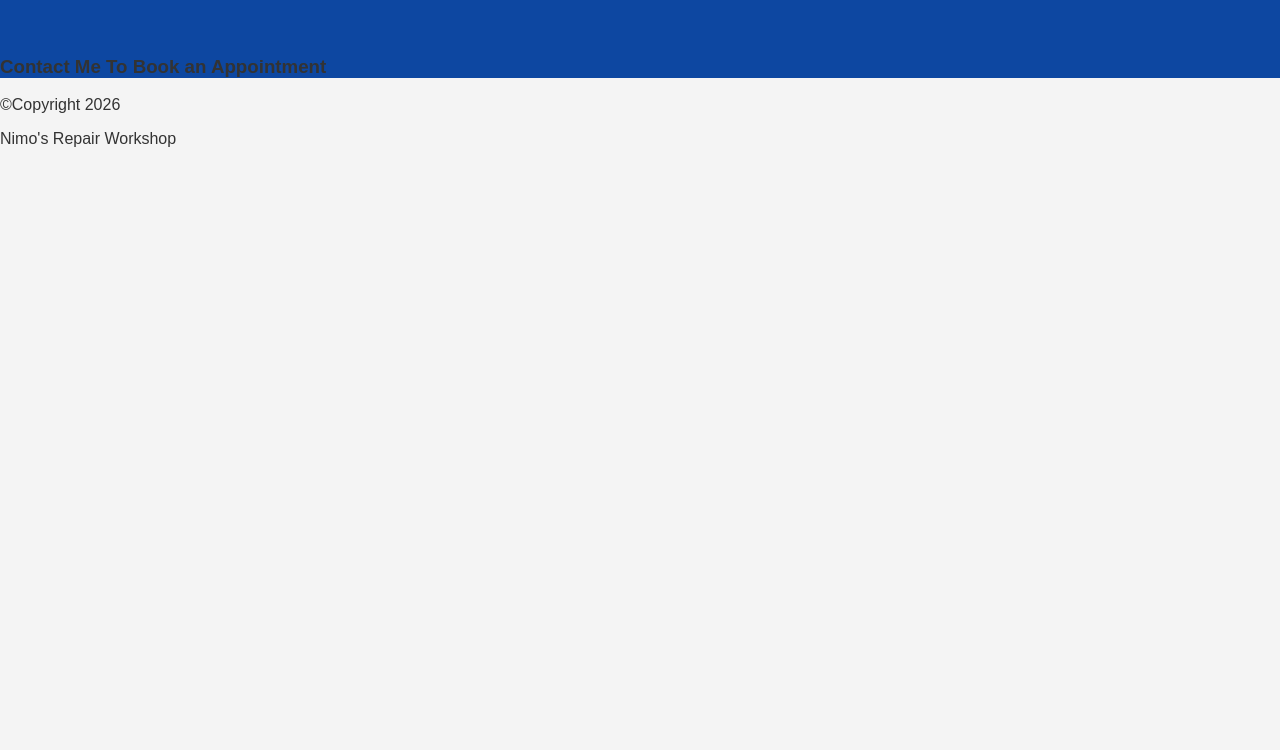
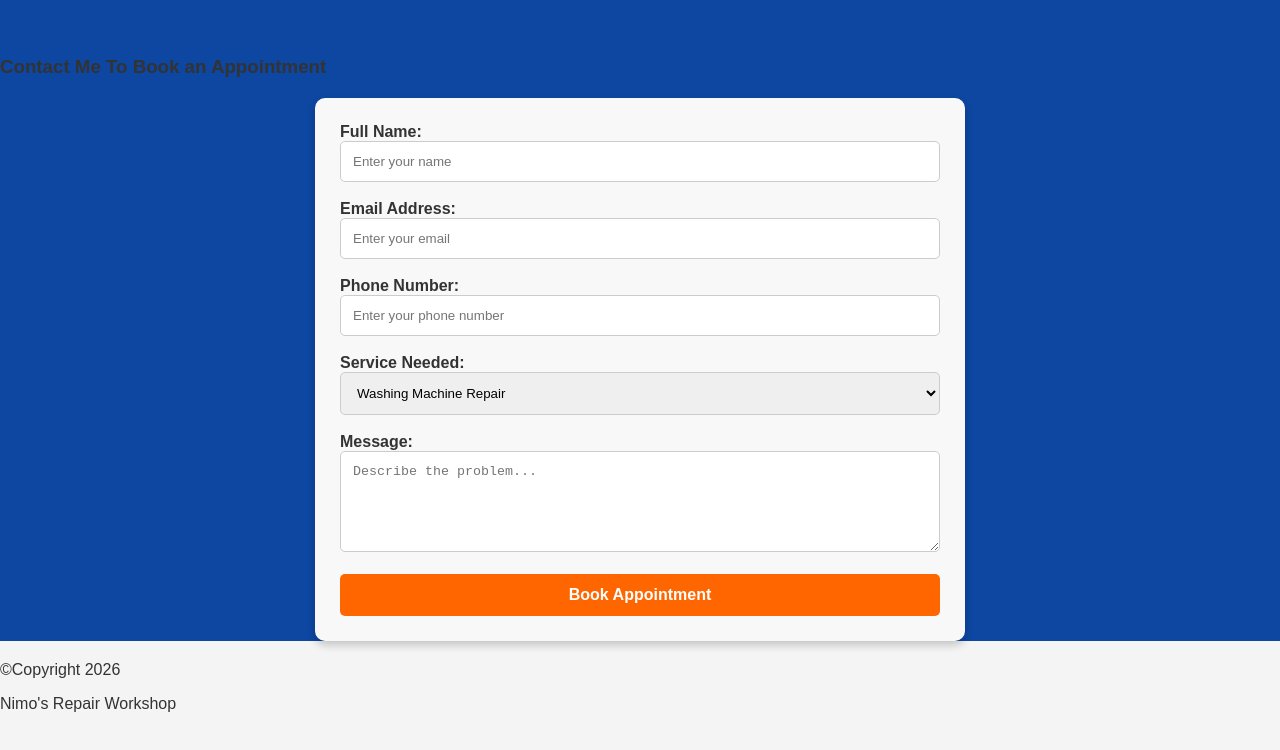
Before and after one commit to dishawnsimeon8-eng/Nimo-s-Repair-Workshop-Website, a plain HTML site: page contact.html in a window 1280 px wide. Shown: the part 48-798 px from the top of the page. Drawn offline with Linux system fonts and the light colour scheme.

Commit message:
contact improved

```diff
--- a/contact.html
+++ b/contact.html
@@ -19,12 +19,33 @@
    <div class="image-container">
 </div>
 <h3> Contact Me To Book an Appointment</h3>
+    <section class="contact-form">
+    <form action="#" method="post">
 
+        <label for="name">Full Name:</label><br>
+        <input type="text" id="name" name="name" placeholder="Enter your name" required><br><br>
 
+        <label for="email">Email Address:</label><br>
+        <input type="email" id="email" name="email" placeholder="Enter your email" required><br><br>
 
-    <section>
+        <label for="phone">Phone Number:</label><br>
+        <input type="tel" id="phone" name="phone" placeholder="Enter your phone number"><br><br>
 
-    </section>
+        <label for="service">Service Needed:</label><br>
+        <select id="service" name="service">
+            <option>Washing Machine Repair</option>
+            <option>TV Repair</option>
+            <option>Computer Repair</option>
+            <option>Door Repair</option>
+        </select><br><br>
+
+        <label for="message">Message:</label><br>
+        <textarea id="message" name="message" rows="5" placeholder="Describe the problem..." required></textarea><br><br>
+
+        <input type="submit" value="Book Appointment">
+
+    </form>
+</section>
     </nav>
     </main>
 
--- a/style.css
+++ b/style.css
@@ -162,6 +162,42 @@ body {
     height: 180px;
     object-fit: cover;
 }
+.contact-form {
+    max-width: 600px;
+    margin: 20px auto;
+    padding: 25px;
+    background-color: #f8f8f8;
+    border-radius: 10px;
+    box-shadow: 0 4px 8px rgba(0,0,0,0.2);
+}
+
+.contact-form label {
+    font-weight: bold;
+    color: #333;
+}
+
+.contact-form input,
+.contact-form select,
+.contact-form textarea {
+    width: 100%;
+    padding: 12px;
+    border: 1px solid #ccc;
+    border-radius: 5px;
+    box-sizing: border-box;
+}
+
+.contact-form input[type="submit"] {
+    background-color: #ff6600;
+    color: white;
+    border: none;
+    cursor: pointer;
+    font-size: 16px;
+    font-weight: bold;
+}
+
+.contact-form input[type="submit"]:hover {
+    background-color: #e65c00;
+}
 
 
 /* Mobile */
```
